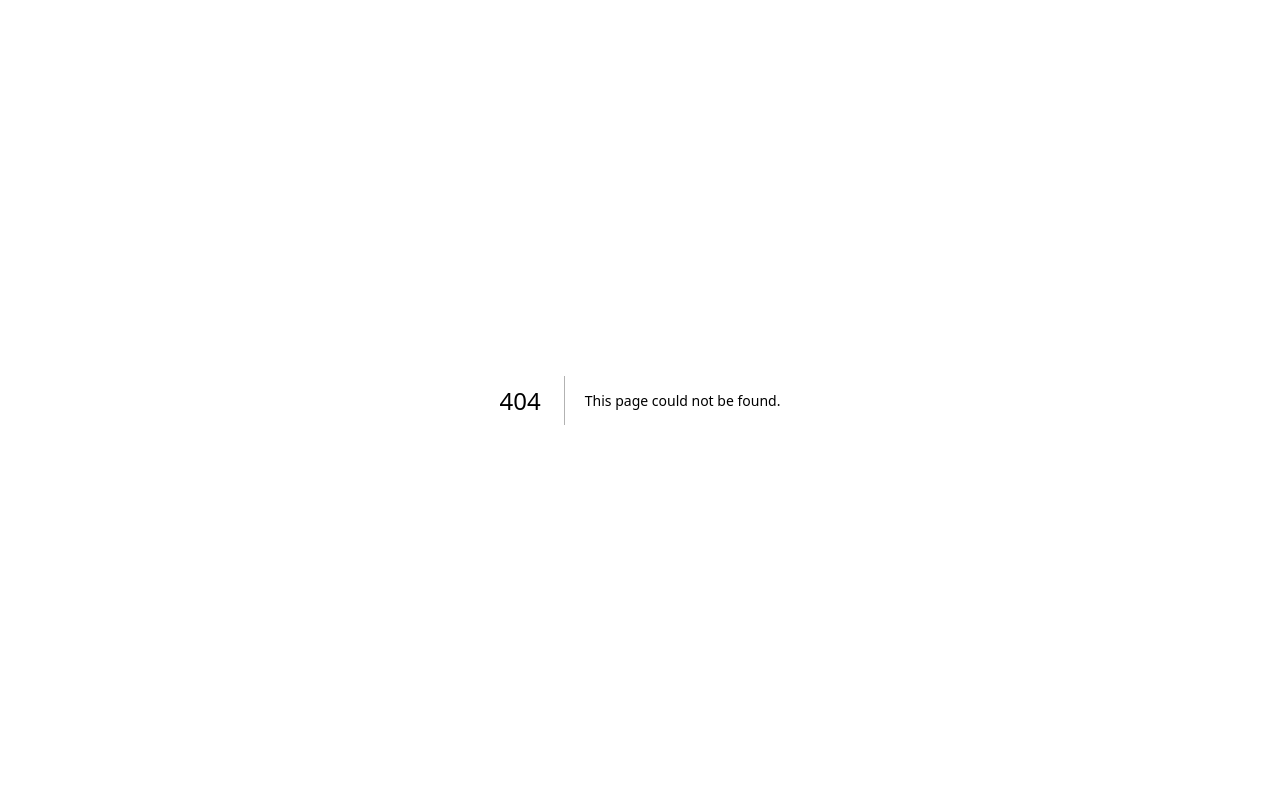
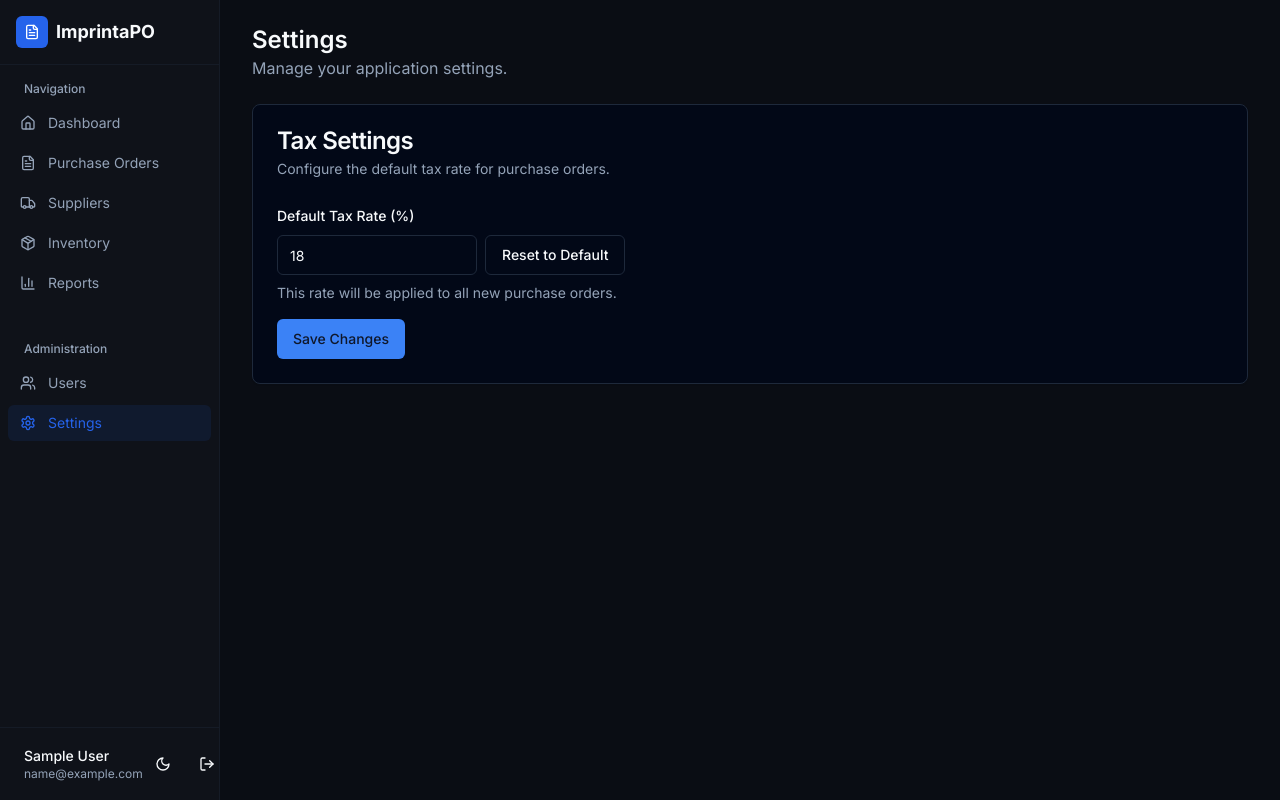
Before and after one commit to AbiRaja-tech/imprinta-po, a Next.js app: page /settings in a window 1280 px wide. Before the commit this address had no page. Built offline with nearby package versions, Linux system fonts and the light colour scheme; sample sign-in values are in the browser's storage.

Commit message:
Tax Feature added

```diff
--- /dev/null
+++ b/app/(dashboard)/settings/page.tsx
@@ -0,0 +1,16 @@
+import { TaxSettingsForm } from "@/components/settings/tax-settings-form"
+
+export default function SettingsPage() {
+  return (
+    <div className="container py-6 space-y-6">
+      <div>
+        <h1 className="text-2xl font-semibold">Settings</h1>
+        <p className="text-muted-foreground">Manage your application settings.</p>
+      </div>
+      <div className="grid gap-6">
+        <TaxSettingsForm />
+        {/* Add other settings forms here */}
+      </div>
+    </div>
+  )
+}
--- a/components/purchase-orders/create-purchase-order-form.tsx
+++ b/components/purchase-orders/create-purchase-order-form.tsx
@@ -18,6 +18,7 @@ import { cn } from "@/lib/utils"
 import { useForm } from "react-hook-form"
 import { useToast } from "@/components/ui/use-toast"
 import { useRouter } from "next/navigation"
+import { getCurrentTaxRate } from "@/lib/config/settings"
 
 // Mock data for suppliers
 const suppliers = [
@@ -44,7 +45,7 @@ const initialLineItem = {
   description: "",
   quantity: 0,
   unitPrice: 0,
-  taxPercent: 0,
+  taxPercent: getCurrentTaxRate(),
   totalPrice: 0,
 }
 
@@ -53,6 +54,7 @@ export function CreatePurchaseOrderForm() {
   const [isSubmitting, setIsSubmitting] = useState(false)
   const { toast } = useToast()
   const router = useRouter()
+  const currentTaxRate = getCurrentTaxRate()
 
   const form = useForm({
     defaultValues: {
@@ -95,12 +97,12 @@ export function CreatePurchaseOrderForm() {
         if (item.id === id) {
           const updatedItem = { ...item, [field]: value }
 
-          // Recalculate total if quantity, unitPrice, or taxPercent changes
-          if (field === "quantity" || field === "unitPrice" || field === "taxPercent") {
+          // Recalculate total if quantity or unitPrice changes
+          if (field === "quantity" || field === "unitPrice") {
             updatedItem.totalPrice = calculateTotal(
               field === "quantity" ? value : item.quantity,
               field === "unitPrice" ? value : item.unitPrice,
-              field === "taxPercent" ? value : item.taxPercent,
+              currentTaxRate // Always use the current tax rate
             )
           }
 
@@ -113,7 +115,14 @@ export function CreatePurchaseOrderForm() {
 
   // Add new line item
   const addLineItem = () => {
-    setLineItems((prevItems) => [...prevItems, { ...initialLineItem, id: Date.now().toString() }])
+    setLineItems((prevItems) => [
+      ...prevItems,
+      {
+        ...initialLineItem,
+        id: Date.now().toString(),
+        taxPercent: currentTaxRate // Ensure new items use current tax rate
+      }
+    ])
   }
 
   // Remove line item
@@ -402,9 +411,9 @@ export function CreatePurchaseOrderForm() {
 
                   <Input
                     type="number"
-                    value={item.taxPercent}
-                    onChange={(e) => updateLineItem(item.id, "taxPercent", parseFloat(e.target.value))}
-                    className="bg-[#0a0d14] border-border/40"
+                    value={currentTaxRate}
+                    readOnly
+                    className="bg-[#0a0d14] border-border/40 opacity-50"
                   />
 
                   <div className="text-right">₹{item.totalPrice.toFixed(2)}</div>
--- /dev/null
+++ b/components/settings/tax-settings-form.tsx
@@ -0,0 +1,85 @@
+"use client"
+
+import { useState } from "react"
+import { Button } from "@/components/ui/button"
+import { Card, CardContent, CardDescription, CardHeader, CardTitle } from "@/components/ui/card"
+import { Input } from "@/components/ui/input"
+import { Label } from "@/components/ui/label"
+import { useToast } from "@/components/ui/use-toast"
+import { DEFAULT_TAX_RATE, SETTINGS, updateTaxRate } from "@/lib/config/settings"
+
+export function TaxSettingsForm() {
+  const [taxRate, setTaxRate] = useState<number>(SETTINGS.taxRate)
+  const [isSubmitting, setIsSubmitting] = useState(false)
+  const { toast } = useToast()
+
+  const handleSubmit = async (e: React.FormEvent) => {
+    e.preventDefault()
+    setIsSubmitting(true)
+
+    try {
+      // In a real app, this would make an API call to update the settings
+      // For now, we'll just simulate an API call
+      await new Promise((resolve) => setTimeout(resolve, 1000))
+
+      // Update the settings
+      updateTaxRate(taxRate)
+
+      toast({
+        title: "Settings updated",
+        description: "Tax rate has been updated successfully.",
+      })
+    } catch (error) {
+      toast({
+        variant: "destructive",
+        title: "Error",
+        description: "Failed to update tax rate. Please try again.",
+      })
+    } finally {
+      setIsSubmitting(false)
+    }
+  }
+
+  const handleReset = () => {
+    setTaxRate(DEFAULT_TAX_RATE)
+  }
+
+  return (
+    <Card>
+      <CardHeader>
+        <CardTitle>Tax Settings</CardTitle>
+        <CardDescription>Configure the default tax rate for purchase orders.</CardDescription>
+      </CardHeader>
+      <CardContent>
+        <form onSubmit={handleSubmit} className="space-y-4">
+          <div className="space-y-2">
+            <Label htmlFor="taxRate">Default Tax Rate (%)</Label>
+            <div className="flex gap-2">
+              <Input
+                id="taxRate"
+                type="number"
+                min="0"
+                max="100"
+                step="0.01"
+                value={taxRate}
+                onChange={(e) => setTaxRate(Number(e.target.value))}
+                className="max-w-[200px]"
+              />
+              <Button type="button" variant="outline" onClick={handleReset}>
+                Reset to Default
+              </Button>
+            </div>
+            <p className="text-sm text-muted-foreground">
+              This rate will be applied to all new purchase orders.
+            </p>
+          </div>
+          <div className="flex gap-2">
+            <Button type="submit" disabled={isSubmitting}>
+              {isSubmitting ? "Saving..." : "Save Changes"}
+            </Button>
+          </div>
+        </form>
+      </CardContent>
+    </Card>
+  )
+}
--- /dev/null
+++ b/lib/config/settings.ts
@@ -0,0 +1,23 @@
+export const DEFAULT_TAX_RATE = 18; // Default GST rate in India
+
+interface Settings {
+  taxRate: number;
+  currency: string;
+  dateFormat: string;
+}
+
+export const SETTINGS: Settings = {
+  taxRate: DEFAULT_TAX_RATE,
+  currency: "₹",
+  dateFormat: "PPP",
+};
+
+// Function to get current tax rate - in a real app this would fetch from backend/database
+export function getCurrentTaxRate(): number {
+  return SETTINGS.taxRate;
+}
+
+// Function to update tax rate - in a real app this would update the backend/database
+export function updateTaxRate(newRate: number): void {
+  SETTINGS.taxRate = newRate;
+}
```
